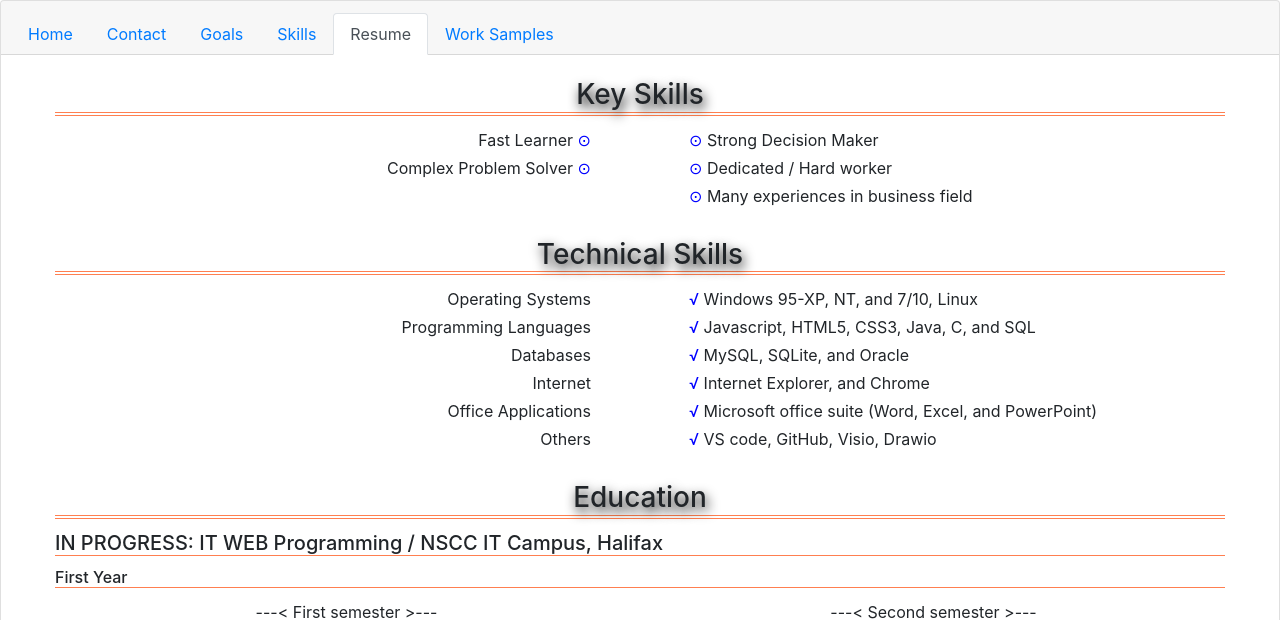
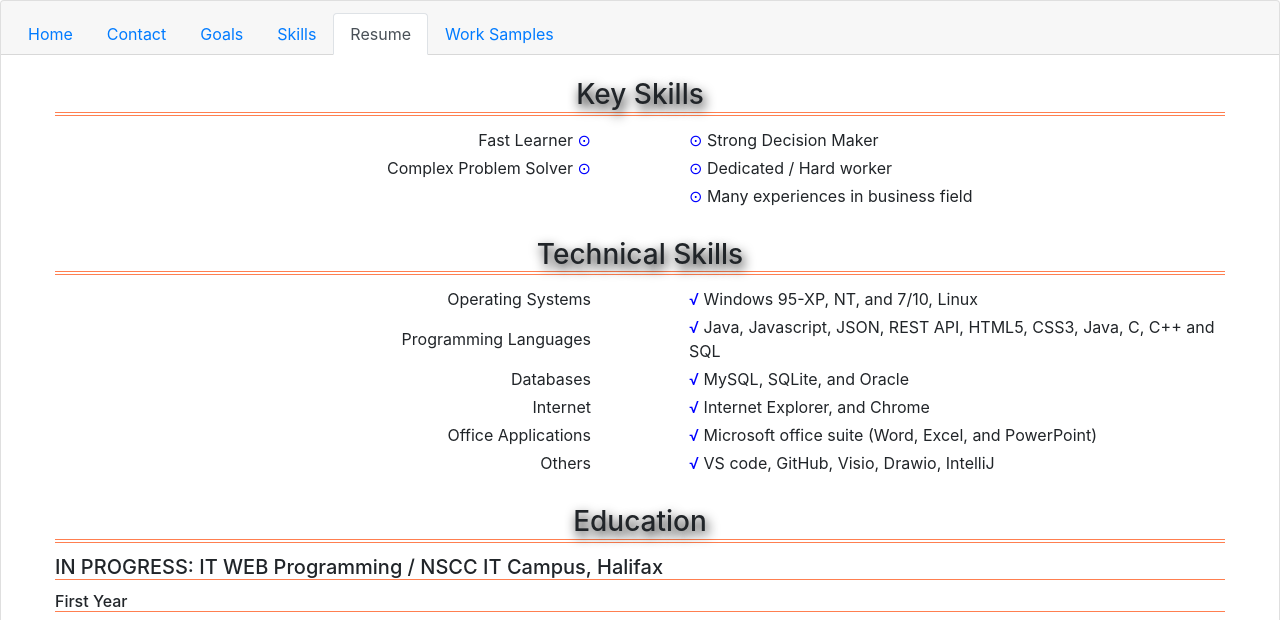
Before and after one commit to NeoLee-0435748/NeoLee-0435748.github.io, a plain HTML site: page resume.html in a window 1280 px wide. Shown: the part 102-722 px from the top of the page. Drawn offline with nearby package versions, Linux system fonts and the light colour scheme.

Commit message:
Update resume (Feb. 22, 2020)

```diff
--- a/resume.html
+++ b/resume.html
@@ -95,7 +95,7 @@
             </tr>
             <tr>
               <td class="td_ts_1">Programming Languages</td>
-              <td class="td_ts_2"><span>&Sqrt;</span>&nbsp;Javascript, HTML5, CSS3, Java, C, and SQL</td>
+              <td class="td_ts_2"><span>&Sqrt;</span>&nbsp;Java, Javascript, JSON, REST API, HTML5, CSS3, Java, C, C++ and SQL</td>
             </tr>
             <tr>
               <td class="td_ts_1">Databases</td>
@@ -111,7 +111,7 @@
             </tr>
             <tr>
               <td class="td_ts_1">Others</td>
-              <td class="td_ts_2"><span>&Sqrt;</span>&nbsp;VS code, GitHub, Visio, Drawio</td>
+              <td class="td_ts_2"><span>&Sqrt;</span>&nbsp;VS code, GitHub, Visio, Drawio, IntelliJ</td>
             </tr>
           </tbody>
         </table>
```
